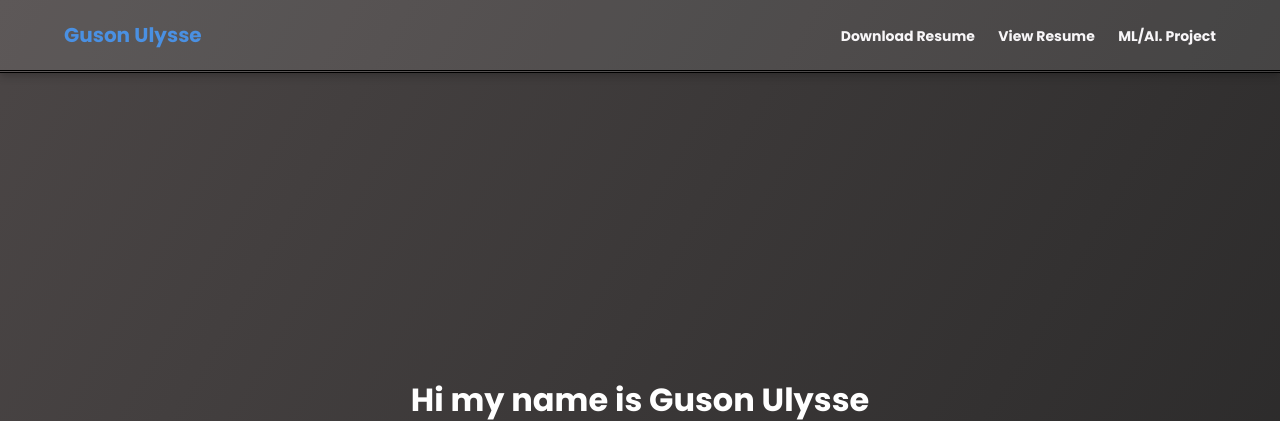
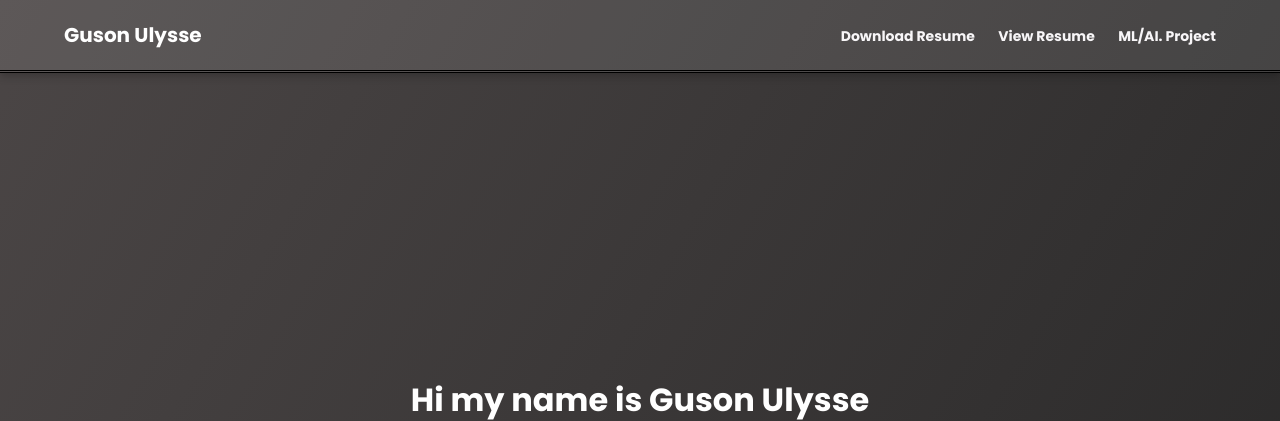
Before and after one commit to SonnyGU/Portfolio, a Django app: page / in a window 1280 px wide, with the pointer over the restyled element. Shown: the top 421 px of the page. Run offline with Django 4.2, Linux system fonts and the light colour scheme.

Commit message:
Adds hover transition to name color

```diff
--- a/homepage/static/homepage/css/styles.css
+++ b/homepage/static/homepage/css/styles.css
@@ -58,6 +58,11 @@ body{
     font-weight: 800;
     text-decoration: none;
     cursor: default;
+}
+
+.name:hover {
+    color: #FFFFFF; /* Color changes to white on hover */
+    transition: color 0.3s ease, font-size 0.3s ease;
 }
 
 .navbar a {
```
